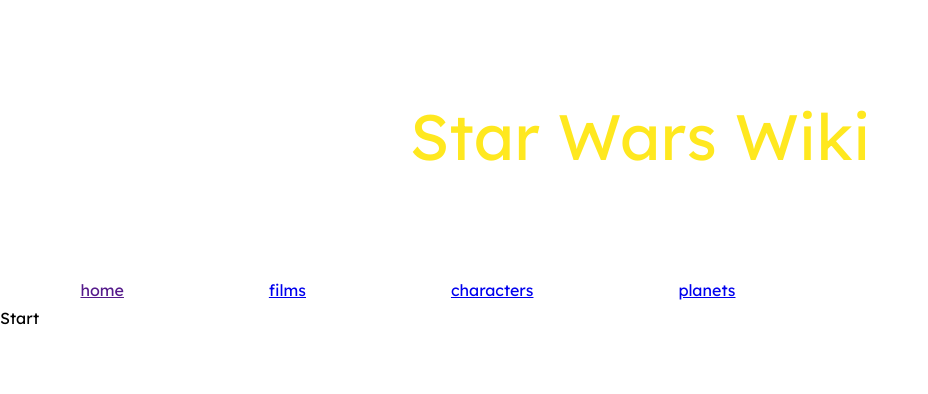
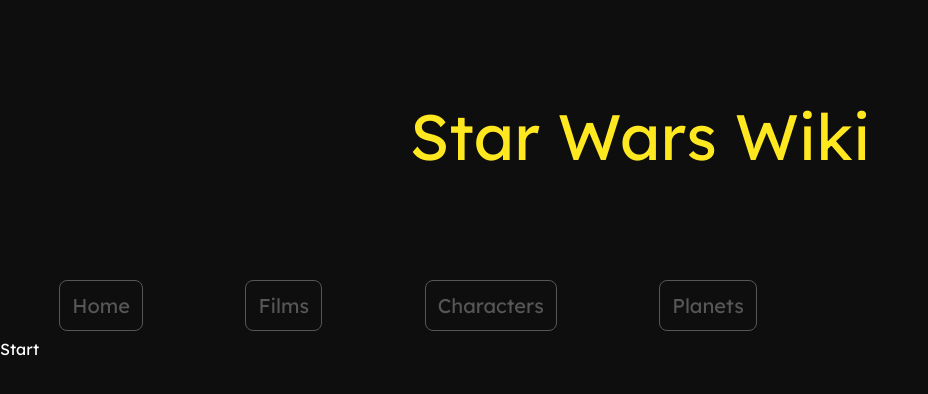
Before and after one commit to leandronunesdev/swapi, a Next.js app: page / in a window 1280 px wide. Shown: the top 394 px of the page, without its empty margins (0-928 px from the left). Built offline with nearby package versions, Linux system fonts and the light colour scheme.

Commit message:
style: adjusts menu links

```diff
--- a/src/app/components/Menu/index.tsx
+++ b/src/app/components/Menu/index.tsx
@@ -5,10 +5,10 @@
 
 export const Menu = () => {
   const menuOptions = [
-    { href: "", name: "home" },
-    { href: "films", name: "films" },
-    { href: "characters", name: "characters" },
-    { href: "planets", name: "planets" },
+    { href: "", name: "Home" },
+    { href: "films", name: "Films" },
+    { href: "characters", name: "Characters" },
+    { href: "planets", name: "Planets" },
   ];
 
   return (
--- a/src/app/components/MenuLink/index.tsx
+++ b/src/app/components/MenuLink/index.tsx
@@ -1,5 +1,6 @@
 import Link from "next/link";
 import React from "react";
+import "./styles.scss";
 
 type MenuLinkProps = {
   href: string;
@@ -7,5 +8,9 @@
 };
 
 export const MenuLink = ({ href, linkName }: MenuLinkProps) => {
-  return <Link href={href}>{linkName}</Link>;
+  return (
+    <Link href={href} className="menu-link">
+      {linkName}
+    </Link>
+  );
 };
--- /dev/null
+++ b/src/app/components/MenuLink/styles.scss
@@ -0,0 +1,14 @@
+.menu-link {
+  text-decoration: none;
+  font-size: 20px;
+  color: var(--gray);
+  border: 1px solid var(--gray);
+  padding: 12px;
+  border-radius: 8px;
+
+  &:hover {
+    background-color: var(--white);
+    color: var(--black);
+    transition: 0.5s;
+  }
+}
--- a/src/app/globals.css
+++ b/src/app/globals.css
@@ -5,4 +5,8 @@
 * {
   --yellow: #ffe81f;
   --black: #000000;
+  --gray: #565656;
+  --white: #ffffff;
+  background-color: #0e0e0e;
+  color: white;
 }
```
